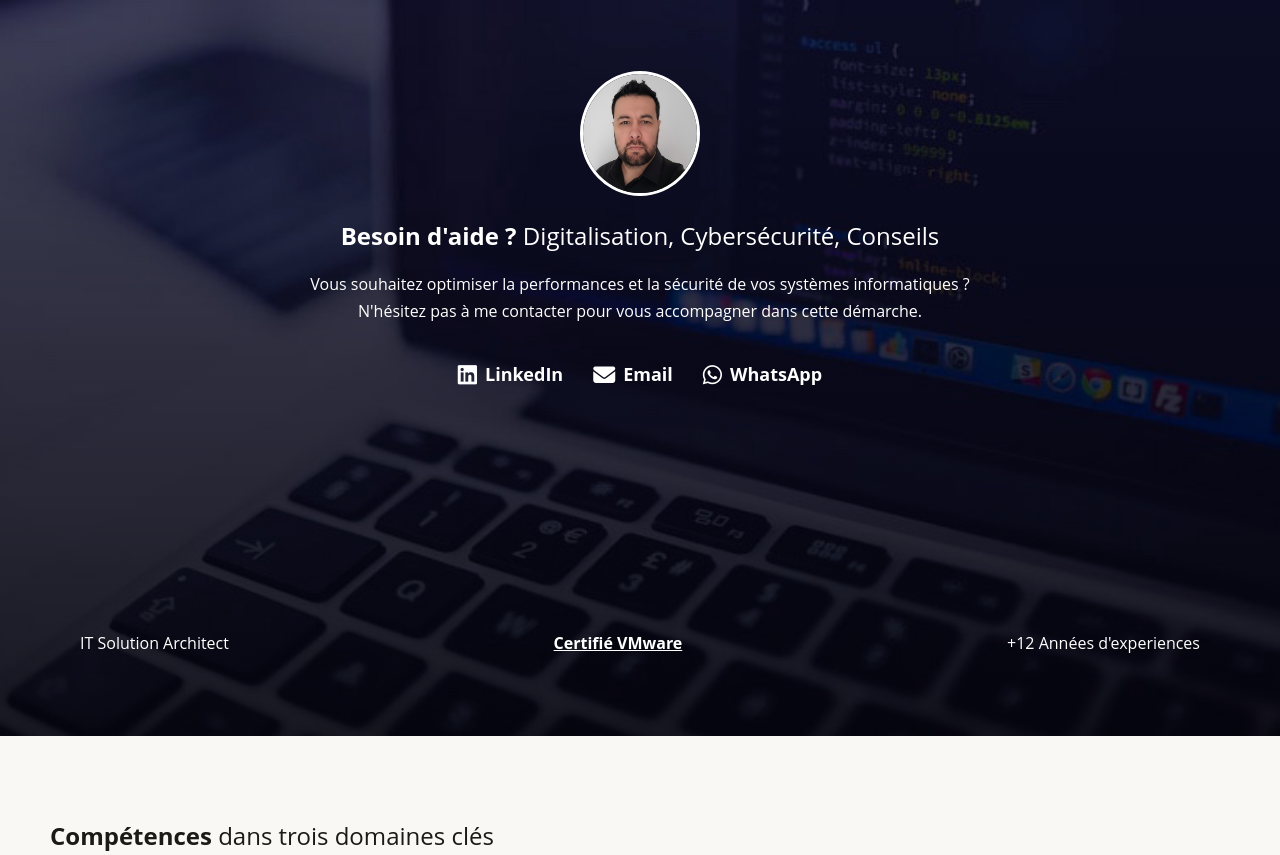
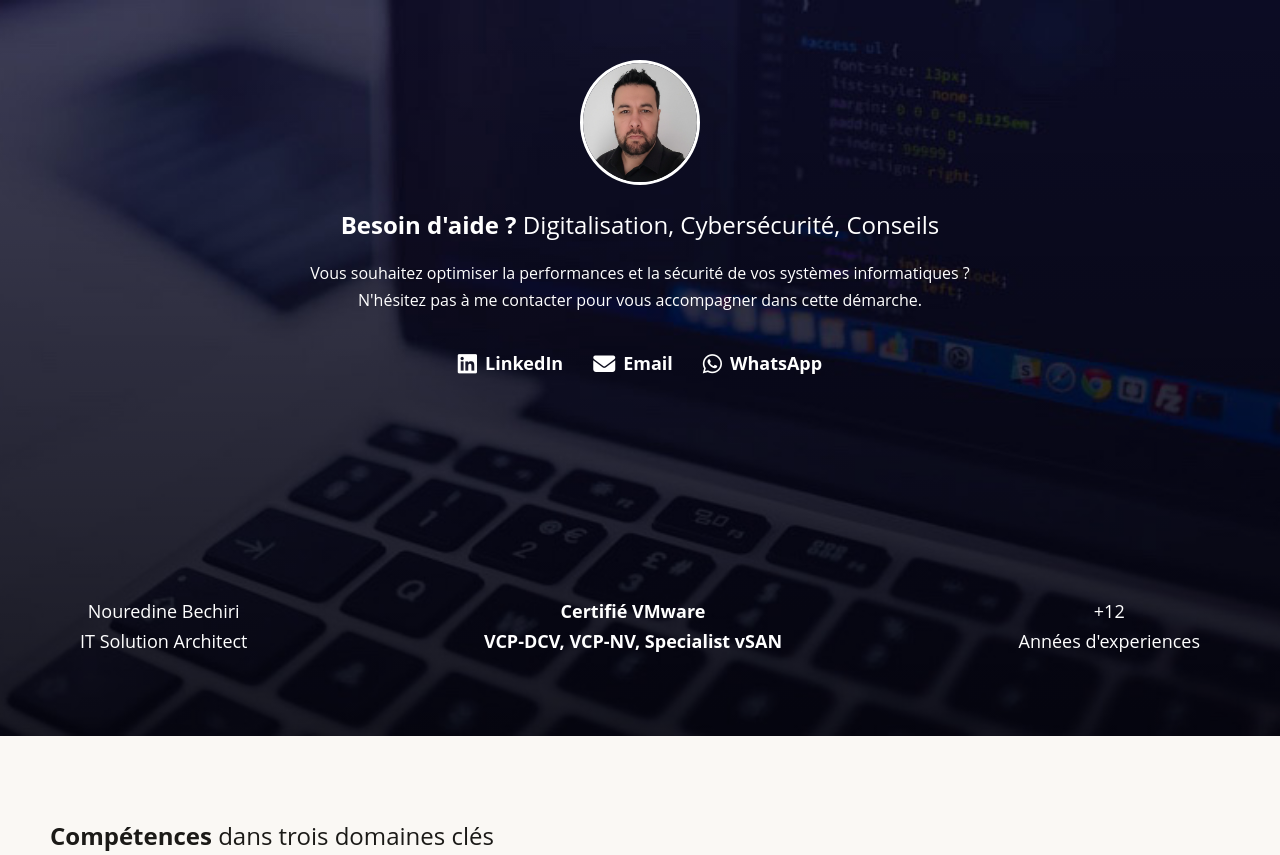
Before and after one commit to nouredinebechiri/pyenbee, a Django app: page / in a window 1280 px wide. Shown: the part 67-922 px from the top of the page. Run offline with Django 5.2, Linux system fonts and the light colour scheme.

Commit message:
uuuuuuuuuuu

```diff
--- a/templates/pages/index.html
+++ b/templates/pages/index.html
@@ -38,14 +38,23 @@
   display: flex;
   justify-content: space-between;
   align-items: center;
+  font-size: 18px;
 }
-
 .footer-texte p {
   margin: 80px;
 }
+.footer-texte a {
+  color: white;
+  text-decoration: none;
+  font-style: normal;
 
+}
 /* Sur mobile */
 @media (max-width: 600px) {
+    .footer-texte {
+        margin-top: 40px;
+        font-size: 14px;
+}
     .footer-texte p {
     margin: 0px;
 }
@@ -71,9 +80,9 @@
 
 
 </style>
-        <p>IT Solution Architect</p>
-        <p><a style="color: white;" href="https://www.credly.com/users/nouredinebechiri" target="_blank">Certifié VMware</a></p>
-        <p>+12 Années d'experiences</p>
+        <p>Nouredine Bechiri <br> IT Solution Architect</p>
+        <p><a href="https://www.credly.com/users/nouredinebechiri" target="_blank">Certifié VMware <br> VCP-DCV, VCP-NV, Specialist vSAN</a></p>
+        <p>+12 <br> Années d'experiences</p>
     </div>
 </header>
 
```
